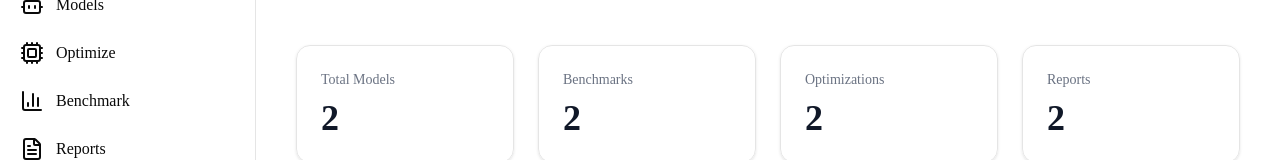
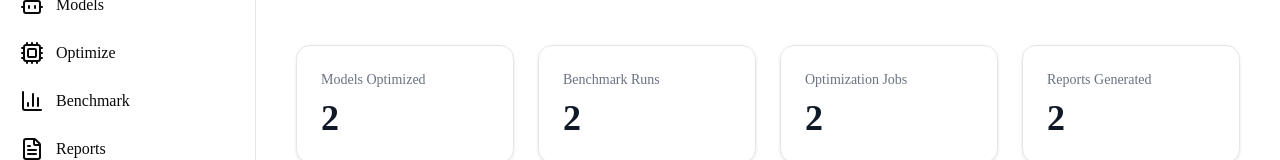
Before and after one commit to Nimalan07/optimind-ai, a Next.js app in the folder frontend/: page /workspace in a window 1280 px wide. Shown: the part 139-299 px from the top of the page. Built offline with nearby package versions, Linux system fonts and the light colour scheme.

Commit message:
Update Dashboard stats labels for better clarity: rename metrics cards

```diff
--- a/frontend/src/app/workspace/page.tsx
+++ b/frontend/src/app/workspace/page.tsx
@@ -65,28 +65,28 @@ export default function Workspace() {
 
           <div className="grid grid-cols-4 gap-6 mt-10">
             <div className="border rounded-xl p-6 shadow-sm bg-white/50 backdrop-blur-md">
-              <h2 className="text-sm font-medium text-gray-500">Total Models</h2>
+              <h2 className="text-sm font-medium text-gray-500">Models Optimized</h2>
               <p className="text-4xl font-extrabold mt-2 text-gray-900">
                 {stats.totalModels}
               </p>
             </div>
 
             <div className="border rounded-xl p-6 shadow-sm bg-white/50 backdrop-blur-md">
-              <h2 className="text-sm font-medium text-gray-500">Benchmarks</h2>
+              <h2 className="text-sm font-medium text-gray-500">Benchmark Runs</h2>
               <p className="text-4xl font-extrabold mt-2 text-gray-900">
                 {stats.benchmarks}
               </p>
             </div>
 
             <div className="border rounded-xl p-6 shadow-sm bg-white/50 backdrop-blur-md">
-              <h2 className="text-sm font-medium text-gray-500">Optimizations</h2>
+              <h2 className="text-sm font-medium text-gray-500">Optimization Jobs</h2>
               <p className="text-4xl font-extrabold mt-2 text-gray-900">
                 {stats.optimizations}
               </p>
             </div>
 
             <div className="border rounded-xl p-6 shadow-sm bg-white/50 backdrop-blur-md">
-              <h2 className="text-sm font-medium text-gray-500">Reports</h2>
+              <h2 className="text-sm font-medium text-gray-500">Reports Generated</h2>
               <p className="text-4xl font-extrabold mt-2 text-gray-900">
                 {stats.reports}
               </p>
```
